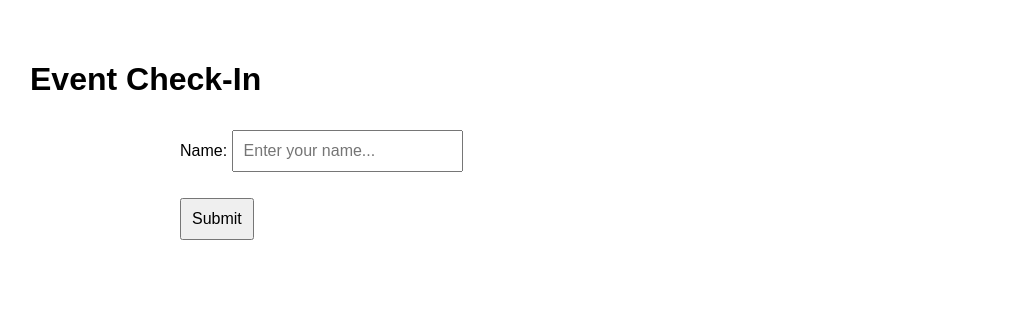
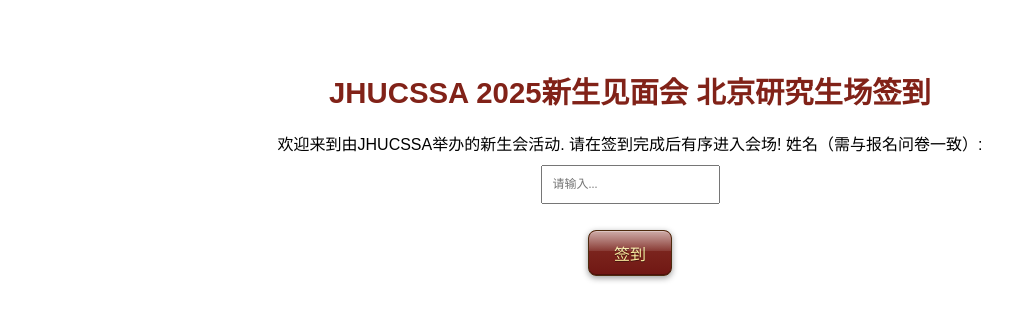
Before and after one commit to Bear-Resort/bear-resort.github.io, a Jekyll site: the page CSSA/check-in.html, which Jekyll copies as it is, in a window 1280 px wide. Shown: the top 321 px of the page, without its empty margins (10-1022 px from the left). Built offline with Jekyll 4.4.1, drawn with Linux system fonts in a browser that asks for light colours.

Commit message:
updated style with the check in form

```diff
--- a/CSSA/check-in.html
+++ b/CSSA/check-in.html
@@ -4,21 +4,92 @@
   <meta charset="UTF-8" />
   <title>Event Check-In</title>
   <style>
-    body { font-family: Arial; padding: 2em; }
+    body { font-family: "SimSun", "Songti SC", sans-serif; padding: 2em; }
     input, button { font-size: 16px; padding: 10px; margin-top: 10px; }
+
+    input {
+    font-family: 'Merriweather', serif;
+    font-size: 12px;
+    }
+
+    h1 {
+    color:rgb(129, 34, 24);
+    text-align: center;
+    margin-top: 1em;
+    font-size: 22pt;
+}
+
+button {
+    font-family: 'Merriweather', serif;
+    font-size: 16px;
+    padding: 10px 25px;
+    color: #f7ed9f; /* Light text color */
+    text-shadow: 0 1px 0 rgba(0, 0, 0, 0.4); /* Subtle text shadow for embossed look */
+
+    background: linear-gradient(to bottom, #842f26 0%, #701713 100%); /* Inverse gradient on hover */
+    border: 1px solid #4d2a0d; /* Dark brown border */
+    border-radius: 8px; /* Rounded corners */
+    box-shadow:
+        inset 0 1px 0 rgba(255, 255, 255, 0.3), /* Top inner highlight */
+        inset 0 -1px 0 rgba(0, 0, 0, 0.3),    /* Bottom inner shadow */
+        0 2px 6px rgba(0, 0, 0, 0.4);          /* Outer shadow */
+
+    cursor: pointer;
+    transition: all 0.2s ease; /* Smooth transition for hover and active states */
+    overflow: hidden; /* Prevents inner shadow or pseudo-element from going out of bounds */
+    transform: translateY(0px);
+}
+
+button::before {
+    content: "";
+    position: absolute; /* Ensure it's positioned over the button */
+    top: 0;
+    left: 0;
+    width: 100%;
+    height: 45%; /* Control the height of the glossy effect */
+    background: linear-gradient(to bottom, rgba(255, 255, 255, 0.6), rgba(255, 255, 255, 0.1)); /* Glossy effect */
+    border-top-left-radius: 8px; /* Match the button border radius */
+    border-top-right-radius: 8px;
+    pointer-events: none; /* Prevent interaction with the pseudo-element */
+}
+
+button:hover {
+    background: linear-gradient(to bottom,#701713 0%, #842f26 100%); /* Inverse gradient on hover */
+    box-shadow:
+        inset 0 1px 0 rgba(255, 255, 255, 0.3), /* Light inner shadow */
+        inset 0 -1px 0 rgba(0, 0, 0, 0.5), /* Bottom shadow */
+        0 5px 10px rgba(0, 0, 0, 0.6); /* Stronger outer shadow on hover */
+    transform: translateY(0px);
+}
+
+button:active {
+    background: linear-gradient(to bottom, #812218 0%,#842f26 100%); /* Active state with inverse gradient */
+    box-shadow:
+        inset 0 2px 3px rgba(0, 0, 0, 0.5),  /* Deeper inner shadow for active press effect */
+        inset 0 -3px 4px rgba(0, 0, 0, 0.6), /* Stronger bottom inner shadow */
+        0 1px 4px rgba(0, 0, 0, 0.5);        /* More pronounced outer shadow */
+    transform: translateY(2px); /* Simulate the pressing down effect */
+}
+
+button:disabled {
+    background-color: rgb(74, 82, 83); /* Muted background when disabled */
+    color: #443f39; /* Muted text color */
+    cursor: default; /* Disable cursor interaction */
+}
   </style>
 </head>
 <body>
 
-  <h1>Event Check-In</h1>
+  <h1>JHUCSSA 2025新生见面会 北京研究生场签到</h1>
   <form id="survey-form">
-  <div style="width: 75%; margin: 0 auto;">
+  <div style="width: 75%; margin: 0 auto; text-align: center;">
     <p>
-        Name:
-        <input type="text" name="name" placeholder="Enter your name..." required>
+        欢迎来到由JHUCSSA举办的新生会活动. 请在签到完成后有序进入会场!
+        姓名（需与报名问卷一致）: <br>
+        <input type="text" name="name" placeholder="请输入..." required>
         <br>
     </p>
-    <button type="submit" id="submitBtn">Submit</button>
+    <button type="submit" id="submitBtn">签到</button>
     </div>
   </form>
   <p id="result"></p>
@@ -67,18 +138,14 @@
         loadCSVs();
 
         if (checkedIn.has(name)) {
-        alert("⚠️ You are already checked in.");
-        submitBtn.disabled = false;
-        return;
+        alert("⚠️ 此参与者已签到.");
         }
 
         if (!authorized[name]) {
-        alert("❌ You are not authorized to check in.");
-        submitBtn.disabled = false;
-        return;
+        alert("❌ 没有找到此报名.");
         }
 
-        alert(`✅ Welcome! You may enter with ${authorized[name]} people.`);
+        alert(`✅ 欢迎! 报名人数 ${authorized[name]} 人.`);
 
         const formData = { name: nameRaw };
 
@@ -90,115 +157,15 @@
         })
         .then(res => res.text())
         .then(msg => {
-        alert("✅ Form submitted successfully!");
+        console.log("✅ 已记录!");
         form.reset();
         submitBtn.disabled = false;
         })
         .catch(err => {
-        alert("❌ Something is wrong, please submit again!");
+        alert("❌ 出现了一些问题!");
         submitBtn.disabled = false;
         });
     });
 </script>
-
-
-  <!-- <script>
-const AUTH_CSV = 'https://docs.google.com/spreadsheets/d/e/2PACX-1vSsl8uAbmwgAYNhQpAQbezszI-jXEl8AugPcCkaAvpPL1_ZNEzxa1pupiYPagQjW4tSnkw4iCUR-AJk/pub?output=csv';
-const CHECKED_CSV = 'https://docs.google.com/spreadsheets/d/e/2PACX-1vTMjQxf0ZHsyvMPwdrz34tXxKJ6XGOwLfPxurecZeU8pt6n8f9sUgplEvPej5O8EnJvn_uZArw1QoIK/pub?output=csv';
-const SCRIPT_URL = 'https://script.google.com/macros/s/AKfycbym8hiMV7FpcwzHKeckPTwaVxxoGv_-XrDtfFP4T7cXROPQS6jUlowgA60aJAbOkYGV/exec';
-
-let authorized = {};
-let checkedIn = new Set();
-
-async function loadCSVs() {
-  // Load and parse AUTH_CSV
-  const authText = await fetch(AUTH_CSV).then(r => r.text());
-  authText.split('\n').slice(1).forEach(line => {
-    const [name, count] = line.trim().split(',');
-    if (name) authorized[name.toLowerCase()] = parseInt(count);
-  });
-
-  // Load and parse CHECKED_CSV
-  const checkedText = await fetch(CHECKED_CSV).then(r => r.text());
-  checkedText.split('\n').slice(1).forEach(line => {
-    const name = line.trim().toLowerCase();
-    if (name) checkedIn.add(name);
-  });
-}
-
-document.addEventListener('DOMContentLoaded', loadCSVs);
-
-document.getElementById('survey-form').addEventListener('submit', async function(e) {
-  e.preventDefault();
-  const name = this.name.value.trim().toLowerCase();
-  const result = document.getElementById('result');
-
-  if (checkedIn.has(name)) {
-    result.textContent = "✅ Already checked in.";
-    return;
-  }
-
-  if (authorized[name]) {
-    result.textContent = `✅ Authorized. ${authorized[name]} people may enter.`;
-
-    // Submit to Google Apps Script to log
-    await fetch(SCRIPT_URL, {
-      method: 'POST',
-      mode: "no-cors",
-      headers: { "Content-Type": "application/json" },
-      body: name
-    })
-    .then(res => res.text())
-      .then(msg => {
-        alert("✅ Form submitted successfully!");
-        form.reset();
-        document.getElementById("submitBtn").disabled = false;
-      })
-      .catch(err => {
-        alert("❌ Something is wrong, please submit again!");
-        document.getElementById("submitBtn").disabled = false;
-      });
-
-    // Optionally, add to `checkedIn` set locally
-    checkedIn.add(name);
-  } else {
-    result.textContent = "❌ Not authorized.";
-  }
-
-  this.reset();
-});
-</script> -->
-
-
-  <!-- <script>
-    const form = document.getElementById('survey-form');
-    const responseMsg = document.getElementById('response-msg');
-
-    form.addEventListener('submit', function (e) {
-        document.getElementById("submitBtn").disabled = true;
-        e.preventDefault();
-
-      const formData = {
-        name: form.name.value,
-      };
-
-      fetch("https://script.google.com/macros/s/AKfycbym8hiMV7FpcwzHKeckPTwaVxxoGv_-XrDtfFP4T7cXROPQS6jUlowgA60aJAbOkYGV/exec", {
-        method: "POST",
-        mode: "no-cors",
-        headers: { "Content-Type": "application/json" },
-        body: JSON.stringify(formData)
-      })
-      .then(res => res.text())
-      .then(msg => {
-        alert("✅ Form submitted successfully!");
-        form.reset();
-        document.getElementById("submitBtn").disabled = false;
-      })
-      .catch(err => {
-        alert("❌ Something is wrong, please submit again!");
-        document.getElementById("submitBtn").disabled = false;
-      });
-    });
-  </script> -->
 </body>
 </html>
```
